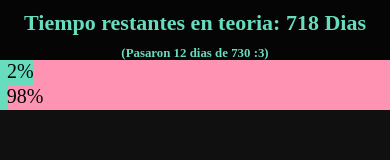
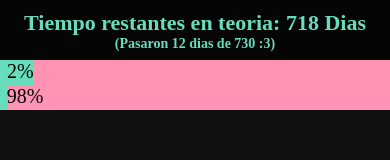
Before and after one commit to Linderman343/tiempo.github.io, a plain HTML site: page index.html in a window 390 px wide. Drawn offline with Linux system fonts and the light colour scheme.

Commit message:
Update estilo.css

```diff
--- a/estilo.css
+++ b/estilo.css
@@ -11,7 +11,7 @@ header{
     color: #68ddbd;
 }
 h1{
-    padding: 10px;
+    padding-top: 10px;
 }
 #barra{
     font-size: 20px;
@@ -59,7 +59,12 @@ color {
     color:#bb0339;
 }
 @media screen and (max-width: 700px){
-header{
-    font-size: 11px;
-}
-}
+    header{
+        font-size: 11px;
+    }
+    h3{
+        font-size: 14px;
+        margin-bottom: 10px;
+
+    }
+    }
```
